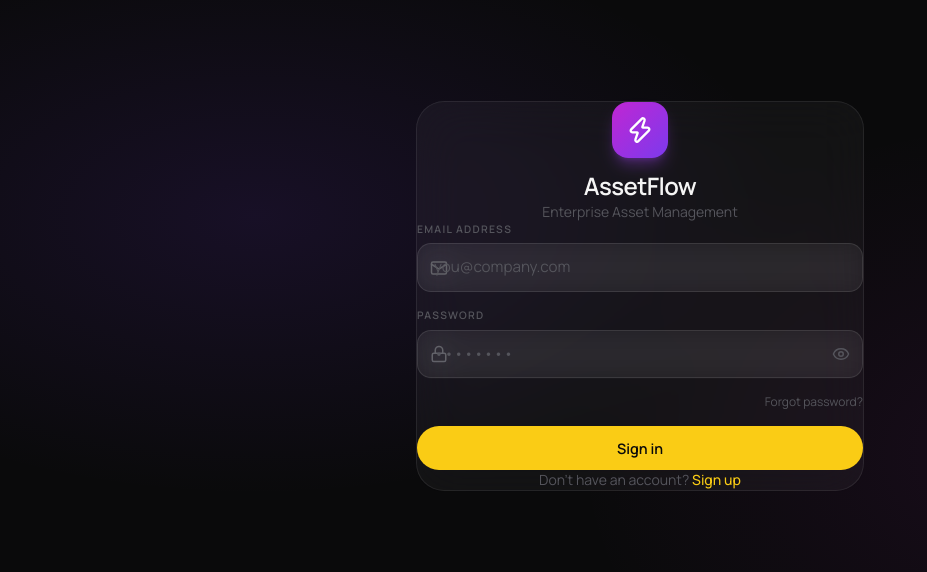
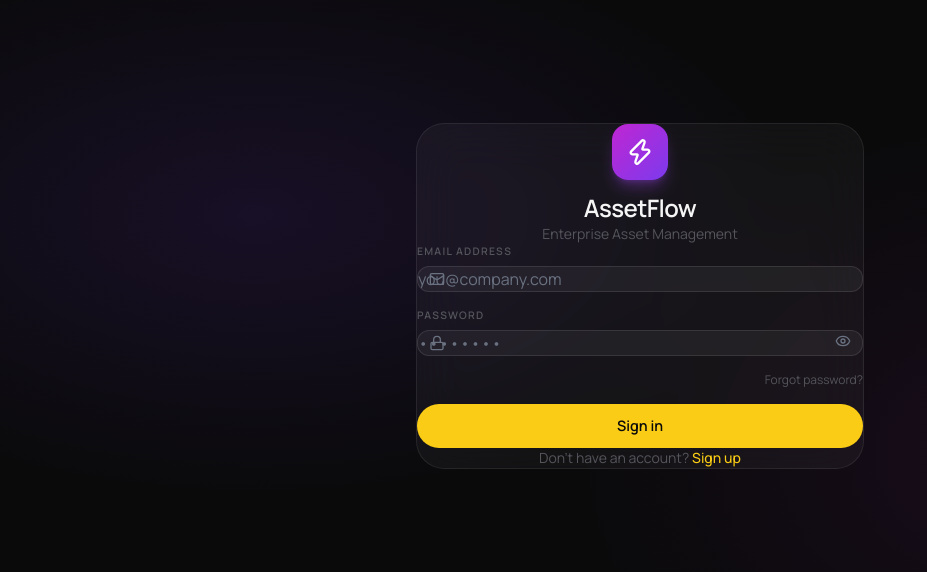
Before and after one commit to yashpitrod/assetflow_falcons_odoo26, a React (Vite) app in the folder frontend/: page /login in a window 1280 px wide. Shown: the part 104-676 px from the top of the page, without its empty margins (0-927 px from the left). Built offline with nearby package versions, Linux system fonts and the light colour scheme; no server answers.

Commit message:
fix: enforce static Tailwind padding and completely remove glass-input from inputs

```diff
--- a/frontend/src/components/Input.jsx
+++ b/frontend/src/components/Input.jsx
@@ -1,58 +1,16 @@
-import { Eye, EyeOff } from 'lucide-react';
-import { useState } from 'react';
-
-export default function Input({
-  id,
-  label,
-  type = 'text',
-  icon: Icon,
-  placeholder,
-  value,
-  onChange,
-  error,
-  autoComplete,
-  className = '',
-  ...props
-}) {
-  const [showPassword, setShowPassword] = useState(false);
-  const isPassword = type === 'password';
-  const actualType = isPassword ? (showPassword ? 'text' : 'password') : type;
-
+export default function Input({ icon: Icon, trailing, className = "", ...props }) {
   return (
-    <div className={`flex flex-col gap-1.5 ${className}`}>
-      {label && (
-        <label htmlFor={id} className="eyebrow">
-          {label}
-        </label>
+    <div className="relative">
+      {Icon && (
+        <Icon className="absolute left-3 top-1/2 -translate-y-1/2 w-4 h-4 text-gray-500 pointer-events-none" />
       )}
-      <div className="relative flex items-center">
-        {Icon && (
-          <div className="absolute left-3 top-1/2 -translate-y-1/2 pointer-events-none text-text-dim flex items-center justify-center w-5 h-5">
-            <Icon size={18} />
-          </div>
-        )}
-        <input
-          id={id}
-          type={actualType}
-          className={`glass-input ${Icon ? 'pl-11' : ''} ${isPassword ? 'pr-11' : ''}`}
-          placeholder={placeholder}
-          value={value}
-          onChange={onChange}
-          autoComplete={autoComplete}
-          {...props}
-        />
-        {isPassword && (
-          <button
-            type="button"
-            onClick={() => setShowPassword((s) => !s)}
-            aria-label={showPassword ? 'Hide password' : 'Show password'}
-            className="absolute right-3 top-1/2 -translate-y-1/2 text-text-dim hover:text-text-secondary transition-colors flex items-center justify-center w-5 h-5 p-0 bg-transparent border-none cursor-pointer"
-          >
-            {showPassword ? <EyeOff size={18} /> : <Eye size={18} />}
-          </button>
-        )}
-      </div>
-      {error && <p className="text-status-danger text-xs">{error}</p>}
+      <input
+        {...props}
+        className={`w-full pl-10 ${trailing ? "pr-10" : "pr-4"} py-2.5 rounded-xl bg-white/5 border border-white/10 text-white placeholder:text-gray-500 ${className}`}
+      />
+      {trailing && (
+        <div className="absolute right-3 top-1/2 -translate-y-1/2">{trailing}</div>
+      )}
     </div>
   );
 }
--- a/frontend/src/pages/LoginPage.jsx
+++ b/frontend/src/pages/LoginPage.jsx
@@ -59,29 +59,43 @@ export default function LoginPage() {
         </div>
 
         <form onSubmit={handleSubmit} className="flex flex-col gap-4">
+          <div className="flex flex-col gap-1.5">
+            <label htmlFor="login-email" className="eyebrow">Email Address</label>
             <Input
               id="login-email"
-            label="Email Address"
               type="email"
               icon={Mail}
               placeholder="you@company.com"
               value={form.email}
               autoComplete="email"
               onChange={e => setForm(f => ({ ...f, email: e.target.value }))}
-            error={errors.email}
             />
+            {errors.email && <p className="text-status-danger text-xs">{errors.email}</p>}
+          </div>
 
+          <div className="flex flex-col gap-1.5">
+            <label htmlFor="login-password" className="eyebrow">Password</label>
             <Input
               id="login-password"
-            label="Password"
-            type="password"
+              type={showPassword ? 'text' : 'password'}
               icon={Lock}
               placeholder="••••••••"
               value={form.password}
               autoComplete="current-password"
               onChange={e => setForm(f => ({ ...f, password: e.target.value }))}
-            error={errors.password}
+              trailing={
+                <button
+                  type="button"
+                  onClick={() => setShowPassword(s => !s)}
+                  aria-label={showPassword ? 'Hide password' : 'Show password'}
+                  className="text-gray-500 hover:text-white transition-colors p-1"
+                >
+                  {showPassword ? <EyeOff size={16} /> : <Eye size={16} />}
+                </button>
+              }
             />
+            {errors.password && <p className="text-status-danger text-xs">{errors.password}</p>}
+          </div>
 
           <div className="flex justify-end">
             <Link to="/forgot-password" className="text-xs text-text-dim hover:text-accent-yellow transition-colors">
--- a/frontend/src/pages/SignupPage.jsx
+++ b/frontend/src/pages/SignupPage.jsx
@@ -7,12 +7,25 @@ import GlassCard from '../components/GlassCard';
 import { signup } from '../api/auth';
 
 import Input from '../components/Input';
+// Reusable form field wrapper
+function Field({ id, label, error, icon, type, trailing, ...props }) {
+  return (
+    <div className="flex flex-col gap-1.5">
+      <label htmlFor={id} className="eyebrow">{label}</label>
+      <Input id={id} type={type} icon={icon} trailing={trailing} {...props} />
+      {error && <p className="text-status-danger text-xs">{error}</p>}
+    </div>
+  );
+}
+
 export default function SignupPage() {
   const navigate = useNavigate();
   const { login: authLogin } = useAuth();
   const { addToast } = useToast();
 
   const [form, setForm] = useState({ name: '', email: '', password: '', confirmPassword: '' });
+  const [showPassword, setShowPassword] = useState(false);
+  const [showConfirmPassword, setShowConfirmPassword] = useState(false);
   const [loading, setLoading] = useState(false);
   const [errors, setErrors] = useState({});
 
@@ -62,7 +75,7 @@ export default function SignupPage() {
         </div>
 
         <form onSubmit={handleSubmit} className="flex flex-col gap-4">
-          <Input
+          <Field
             id="signup-name"
             label="Full Name"
             icon={User}
@@ -72,7 +85,7 @@ export default function SignupPage() {
             error={errors.name}
             autoComplete="name"
           />
-          <Input
+          <Field
             id="signup-email"
             label="Work Email"
             type="email"
@@ -83,27 +96,47 @@ export default function SignupPage() {
             error={errors.email}
             autoComplete="email"
           />
-          <Input
+          <Field
             id="signup-password"
             label="Password"
-            type="password"
+            type={showPassword ? 'text' : 'password'}
             icon={Lock}
             placeholder="Min. 6 characters"
             value={form.password}
             onChange={set('password')}
             error={errors.password}
             autoComplete="new-password"
+            trailing={
+              <button
+                type="button"
+                onClick={() => setShowPassword(s => !s)}
+                aria-label={showPassword ? 'Hide password' : 'Show password'}
+                className="text-gray-500 hover:text-white transition-colors p-1"
+              >
+                {showPassword ? <EyeOff size={16} /> : <Eye size={16} />}
+              </button>
+            }
           />
-          <Input
+          <Field
             id="signup-confirm"
             label="Confirm Password"
-            type="password"
+            type={showConfirmPassword ? 'text' : 'password'}
             icon={Lock}
             placeholder="Repeat password"
             value={form.confirmPassword}
             onChange={set('confirmPassword')}
             error={errors.confirmPassword}
             autoComplete="new-password"
+            trailing={
+              <button
+                type="button"
+                onClick={() => setShowConfirmPassword(s => !s)}
+                aria-label={showConfirmPassword ? 'Hide password' : 'Show password'}
+                className="text-gray-500 hover:text-white transition-colors p-1"
+              >
+                {showConfirmPassword ? <EyeOff size={16} /> : <Eye size={16} />}
+              </button>
+            }
           />
 
           {/* Role notice */}
```
Lines whose indentation alone changed are shown as unchanged.
